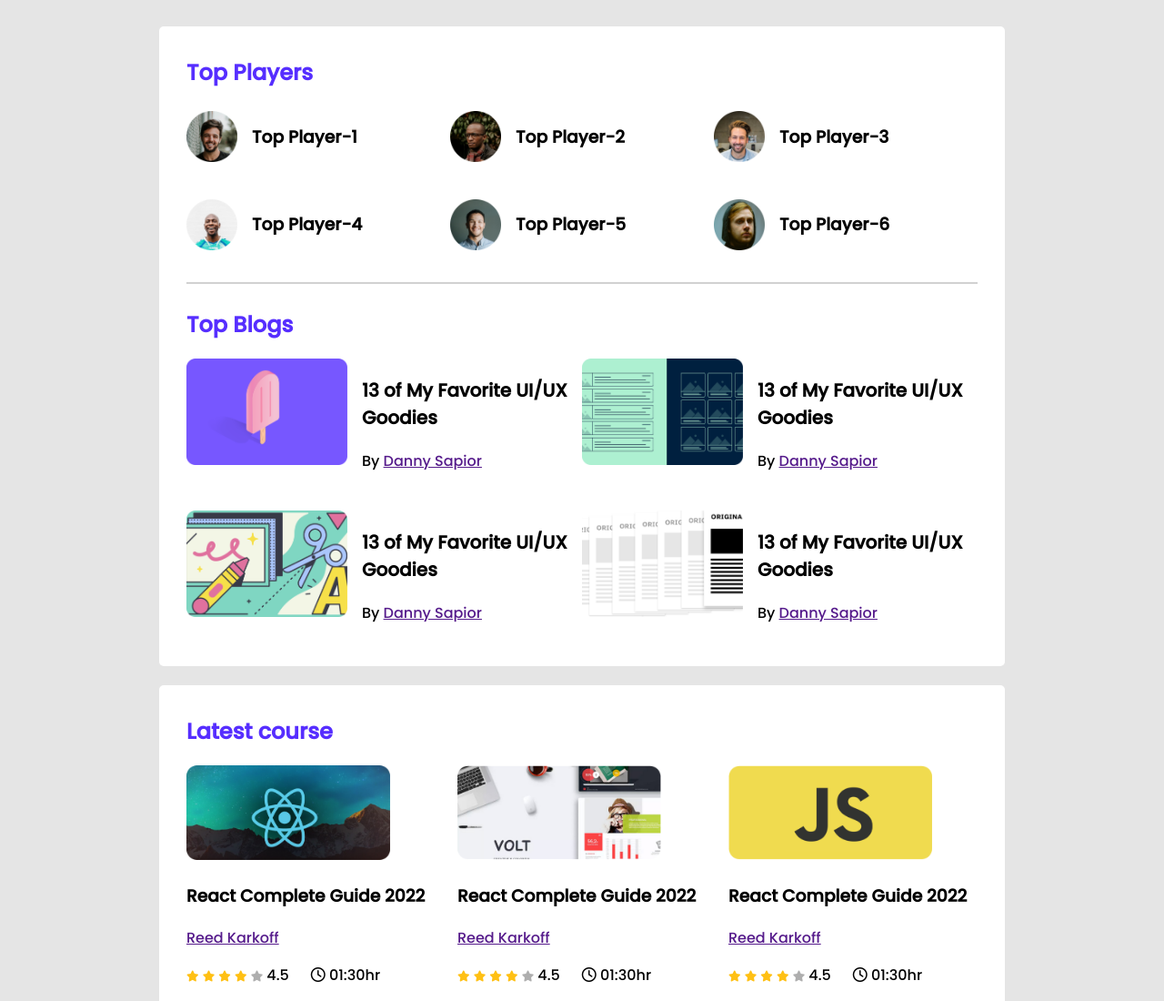
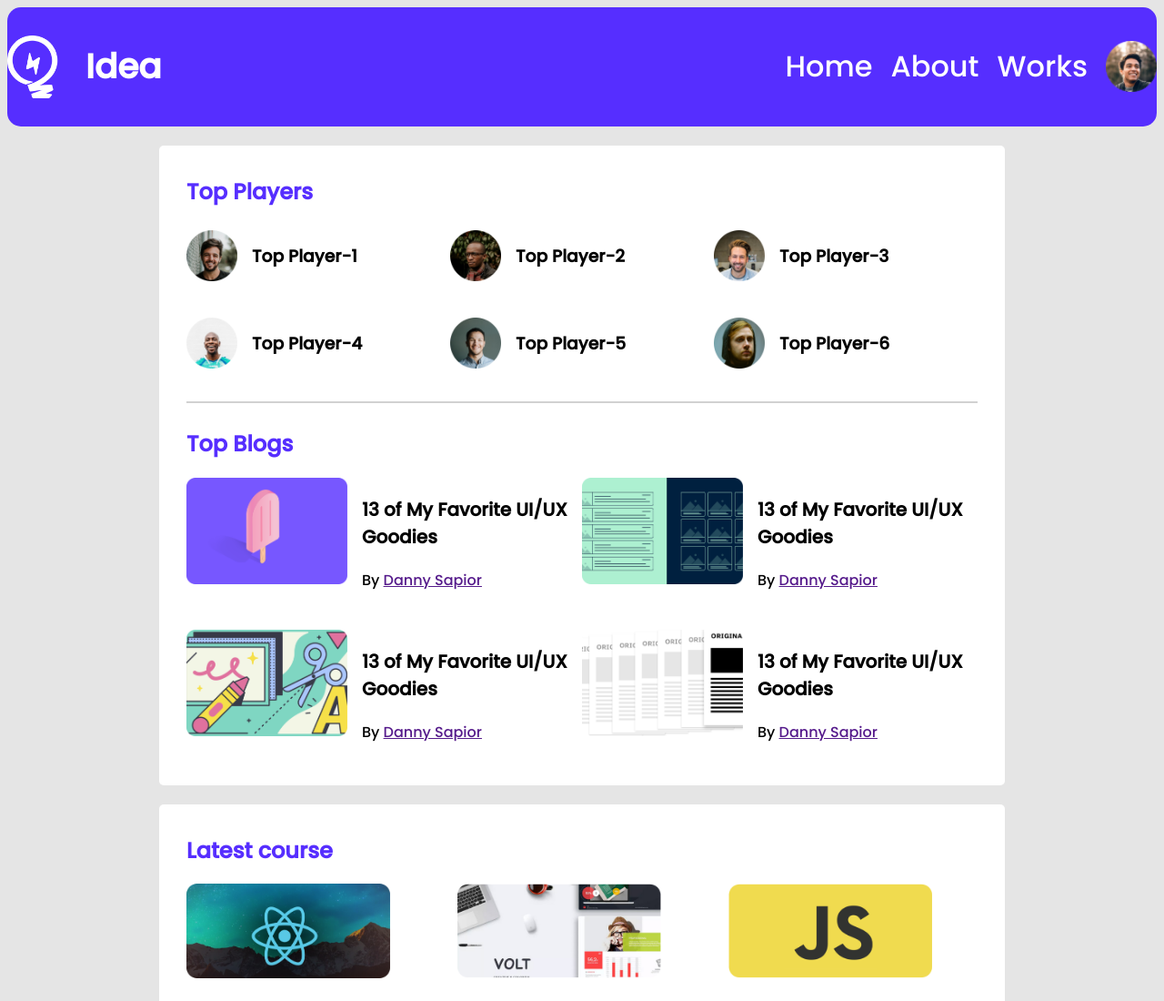
Before and after one commit to Ashik-Faysal/leader-bord-css-project, a plain HTML site: page index.html in a window 1280 px wide. Shown: the top 1100 px of the page at 91% size. Drawn offline with Linux system fonts and the light colour scheme; a web font is replaced by a local one.

Commit message:
header sectoion added

```diff
--- a/css/style.css
+++ b/css/style.css
@@ -5,7 +5,33 @@ body {
   font-family: "Poppins", sans-serif;
   background: #e5e5e5;
 }
+/* header section start---------*/
+.header{
+  display: flex;
+  justify-content: space-between;
+  font-size: 2em;
+  width: 100%;
+  background: #562EFF;
+  color: #FFFFFF;
+  border-radius: 15px;
+}
+.header img{
+  width: 56px;
+}
+.header-logo{
+  display: flex;
+  align-items: center;
+  gap: 30px;
+}
+.header-navigation, ul{
+  display: flex;
+  align-items: center;
+}
 
+ul li{
+  list-style: none;
+  margin-right: 20px;
+}
 /* top players style  */
 main {
   display: flex;
@@ -122,6 +148,15 @@ hr {
   .player, .blog{
     flex-direction: column;
   }
+  .header{
+flex-direction: column;
+}
+.header-logo{
+  justify-content: center;
+}
+.header-navigation{
+  flex-direction: column-reverse;
+}
 }
 
 /*tablet devises */
--- a/index.html
+++ b/index.html
@@ -17,7 +17,21 @@
   </head>
   <body>
     <!-- Header  -->
-    <header></header>
+    <header class="header">
+      <div class="header-logo">
+        <img src="./images/icons/logo.png" alt="">
+        <h3>Idea</h3>
+      </div>
+      <div class="header-navigation">
+        <ul>
+          <li>Home</li>
+          <li>About</li>
+          <li>Works</li>
+
+        </ul>
+        <img src="./images/icons/profile.png" alt="">
+      </div>
+    </header>
     <!-- End header  -->
     <main>
       <!-- top player and top blogs  -->
```
